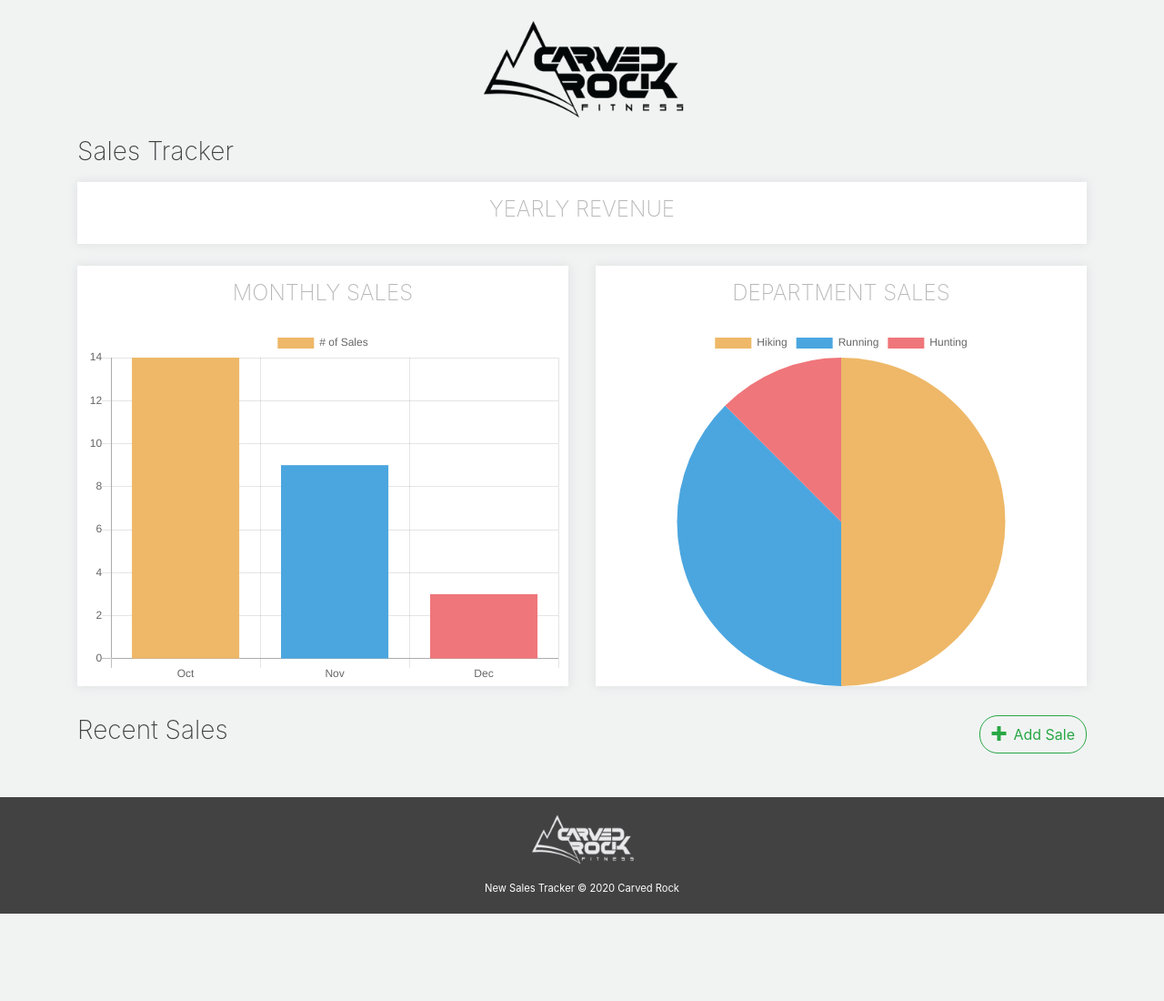
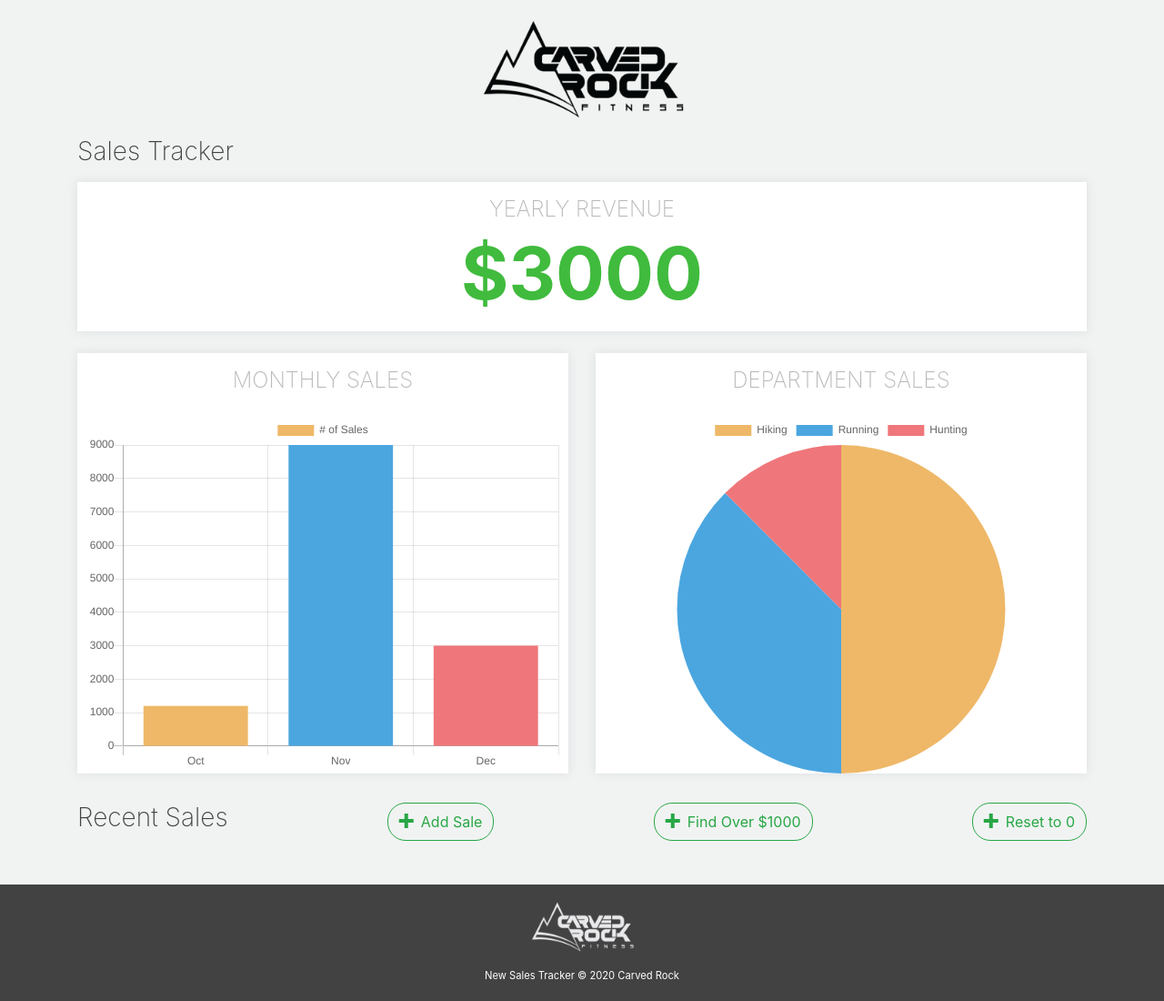
Before and after one commit to andersonjacobd/sales-tracker-js-collections-practice, a plain HTML site: page index.html in a window 1280 px wide. Shown: the whole page at 91% size. Before the commit the page ends 1004 px from the top, so only its background shows below. Drawn offline with nearby package versions, Linux system fonts and the light colour scheme.

Commit message:
Collections Practice with Chart.js
- using Array.of (Array literal more used and valid just practicing)
- spread operator practice
- forEach practice
- Array.fill, Array.find practice

```diff
--- a/index.html
+++ b/index.html
@@ -64,6 +64,11 @@
 			<h3>Recent Sales</h3>
 			<button type="button" class="btn btn-outline-success" data-toggle="modal" data-target="#exampleModal"><span
 					class="oi oi-plus pr-2"></span>Add Sale</button>
+					<button type="button" class="btn btn-outline-success" onclick="findOver1000()">
+						<span class="oi oi-plus pr-2"></span>Find Over $1000</button>
+
+					<button type="button" class="btn btn-outline-success" onclick="resetNum()">
+						<span class="oi oi-plus pr-2"></span>Reset to 0</button>
 		</div>
 
 		<!-- New Sales View -->
--- a/js/page.js
+++ b/js/page.js
@@ -1,15 +1,46 @@
 // Charts
 let ctx = document.getElementById("monthlySales").getContext("2d");
 let pieCtx = document.getElementById("deptSales").getContext("2d");
+let yearlyLabel = document.getElementById("yearlyTotal");
+
+let monthlySales = Array.of(1200, 9000, 3000);
+let monthlyLabels = Array.of("Oct", "Nov", "Dec");
+
+let deptSales = Array.of(12, 9, 3);
+let deptLabels = Array.of("Hiking", "Running", "Hunting");
+let yearlyTotal = 0;
+
+function addYearlyTotal(x) {
+    yearlyTotal =+ x;
+}
+
+monthlySales.forEach(addYearlyTotal);
+
+let octNums = Array.of(1200, 1000, 9000);
+let novNums = Array.of(1100, 2000, 9000);
+let decNums = Array.of(4800, 1000, 5000);
+//let total = Array.of(addYearlyTotal(...octNums), addYearlyTotal(...novNums), addYearlyTotal(...decNums));
+
+yearlyLabel.innerHTML = "$" + yearlyTotal;
+
+function findOver1000(){
+    let firstThousand = monthlySales.find(s => s > 1000);
+    alert(firstThousand);
+}
+
+function resetNum(){
+	monthlySales.fill(0);
+	monthlySalesChart.update();
+}
 
 // Bar
 var monthlySalesChart = new Chart(ctx, {
     type: 'bar',
     data: {
-        labels: ['Oct', 'Nov', 'Dec'],
+        labels: monthlyLabels,
         datasets: [{
             label: '# of Sales',
-            data: [14, 9, 3],
+            data: monthlySales,
             backgroundColor: [
                 'rgba(238, 184, 104, 1)',
                 'rgba(75, 166, 223, 1)',
@@ -33,10 +64,10 @@ var monthlySalesChart = new Chart(ctx, {
 var deptSalesChart = new Chart(pieCtx, {
     type: 'pie',
     data: {
-        labels: ["Hiking", "Running", "Hunting"],
+        labels: deptLabels,
         datasets: [{
             label: '# of Sales',
-            data: [12, 9, 3],
+            data: deptSales,
             backgroundColor: [
                 'rgba(238, 184, 104, 1)',
                 'rgba(75, 166, 223, 1)',
```
